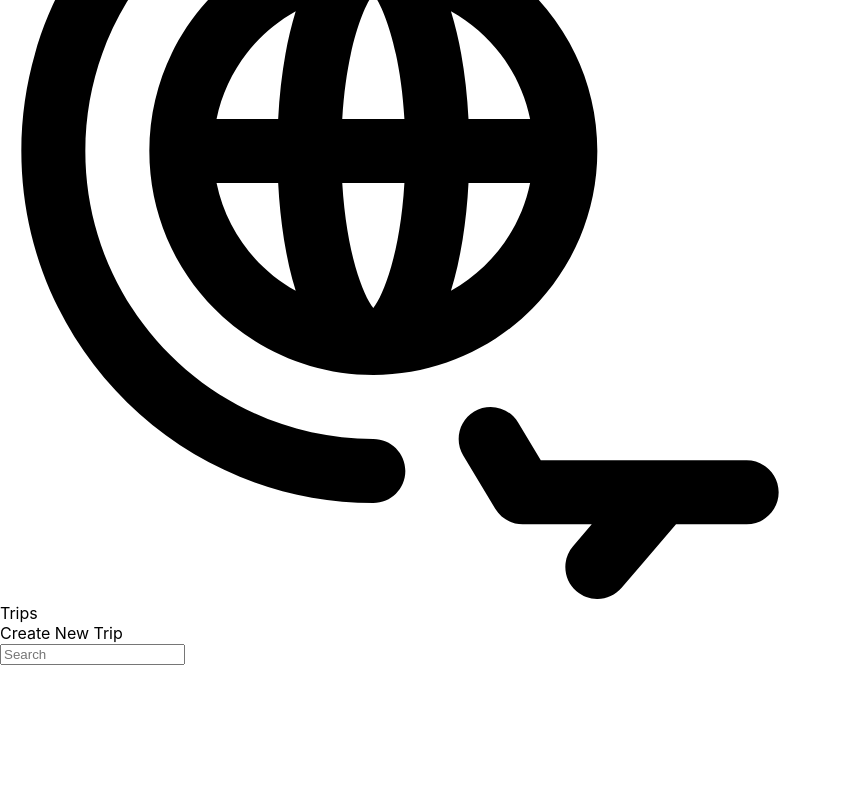
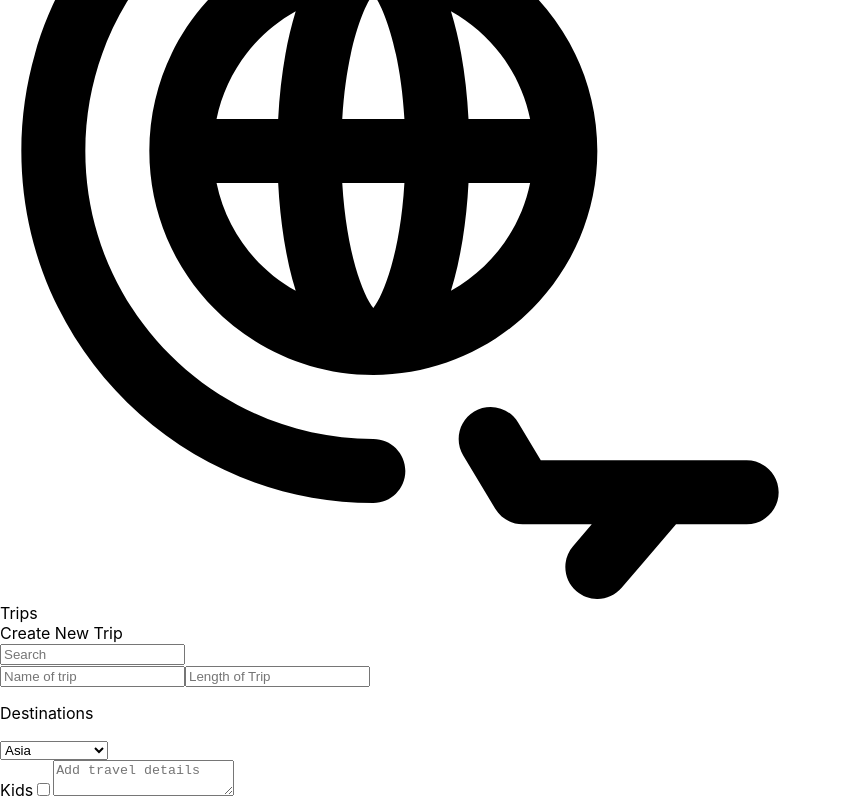
Before and after one commit to JDVM/why-travel-alone, a React (Create React App) app: page /Trips/new in a window 1280 px wide. Shown: the part 201-1001 px from the top of the page, without its empty margins (0-842 px from the left). Before the commit the page ends 866 px from the top, so only its background shows below. Built offline with nearby package versions, Linux system fonts and the light colour scheme.

Commit message:
added destination selection and finished adding trips list

```diff
--- a/src/App.js
+++ b/src/App.js
@@ -3,6 +3,7 @@ import './App.scss';
 import Header from './components/Header/Header';
 import Travelers from './pages/Travelers/Traveler';
 import Trips from './pages/Trips/Trips'
+import AddTrip from './components/AddTrip/AddTrip';
 
 function App() {
   return (
@@ -13,7 +14,7 @@ function App() {
         <Route path="/Travelers/:id" />
         <Route path="/Trips" element={<Trips />} />
         <Route path="/Trips/:id" />
-        <Route path="/Trips/new" />
+        <Route path="/Trips/new" element={<AddTrip />}/>
       </Routes>
     </BrowserRouter>
   );
--- /dev/null
+++ b/src/components/AddTrip/AddTrip.js
@@ -0,0 +1,19 @@
+import Destinations from '../Destinations/Destinations'
+import './AddTrip.scss'
+
+function AddTrip() {
+    return (
+        <form>
+            <input type='text'placeholder='Name of trip' />
+            <input type='text'placeholder='Length of Trip' />
+            <div>
+                <p>Destinations</p>
+                <Destinations />
+            </div>
+            <label>Kids<input type='checkbox' placeholder='Kids Friendly' name="kids" /></label>
+            <textarea placeholder='Add travel details'></textarea>
+        </form>
+    )
+}
+
+export default AddTrip;
--- a/src/components/Destinations/Destinations.js
+++ b/src/components/Destinations/Destinations.js
@@ -1,14 +1,14 @@
 import "./Destinations.scss"
 
 function Destinations() {
-    <div class="dropdown">
-        <button onclick="myFunction()" class="dropbtn">Dropdown</button>
-        <div id="myDropdown" class="dropdown-content">
-            <a href="#">Link 1</a>
-            <a href="#">Link 2</a>
-            <a href="#">Link 3</a>
-        </div>
-    </div>
+    return (
+        <select>
+            <option>Asia</option>
+            <option>Latin America</option>
+            <option>North America</option>
+            <option>Europe</option>
+        </select>
+    )
 }
 
 export default Destinations
--- a/src/components/TravelerCard/TravelersCard.js
+++ b/src/components/TravelerCard/TravelersCard.js
@@ -22,6 +22,13 @@ function TravelerCard() {
                     <p></p>
                 </article>
             </section>
+            <div>
+                <select>
+                    |<option>test</option>
+                    |<option>test1</option>
+                </select>
+                <button>Add to trip</button>
+            </div>
         </div>
     )
 }
--- a/src/components/TripsCard/TripsCard.js
+++ b/src/components/TripsCard/TripsCard.js
@@ -4,7 +4,7 @@ function TripsCard(){
         <div>
             <div>Trip Name</div>
             <div>
-                <p>Number of travelers titl</p>
+                <p>Number of travelers title</p>
                 <p>number of travelers</p>
                 <p>Destination</p>
                 <p>Description</p>
--- a/src/pages/Trips/Trips.js
+++ b/src/pages/Trips/Trips.js
@@ -1,11 +1,10 @@
 import TripsCard from "../../components/TripsCard/TripsCard"
 import "./Trips.scss"
-
 function Trips() {
     return (
-        <>
+        <div className="trips">
             <TripsCard />
-        </>
+        </div>
     )
 }
 
```
Also changed, not shown: src/components/AddTrip/AddTrip.scss (added).
